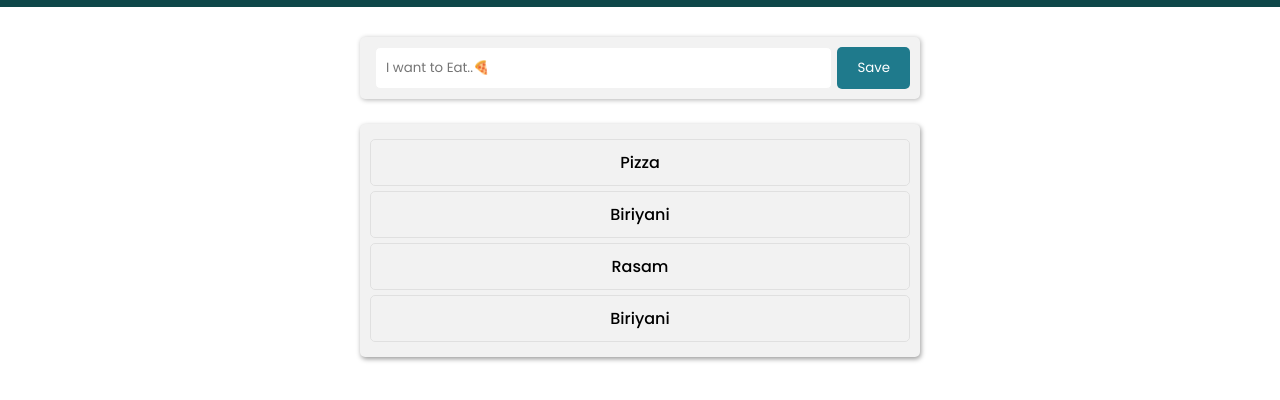
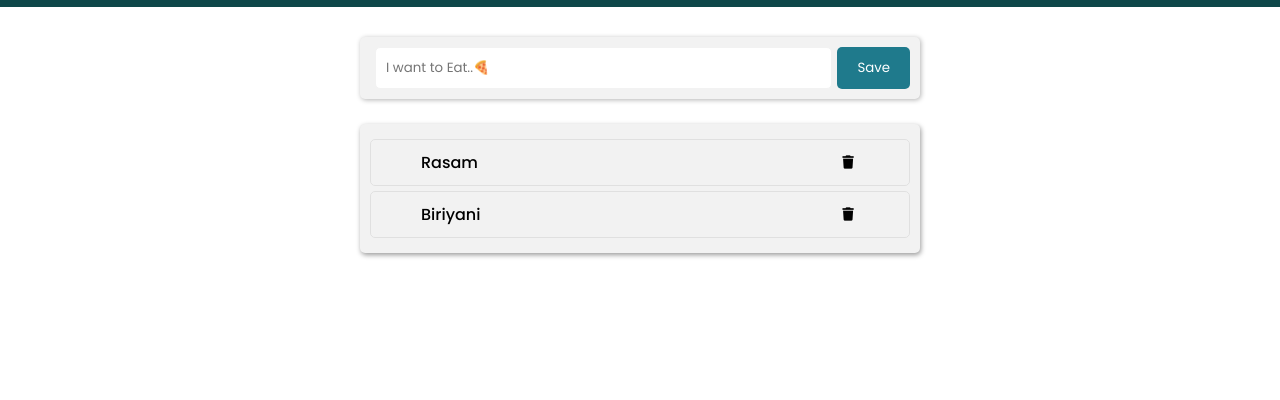
Before and after one commit to Jayavel2005/javascript, a plain HTML site: page jsdom/index.html in a window 1280 px wide. Both pictures are taken after a click on the button "Save". Shown: the part 58-458 px from the top of the page. Drawn offline with Linux system fonts and the light colour scheme.

Commit message:
delete functionality added

```diff
--- a/jsdom/functionality.js
+++ b/jsdom/functionality.js
@@ -1,68 +1,71 @@
-const foodItems = document.getElementById("food-items");
-const duplicate = document.getElementById("duplicate");
-const resync = document.getElementById("resync");
+// const foodItems = document.getElementById("food-items");
+// const duplicate = document.getElementById("duplicate");
+// const resync = document.getElementById("resync");
 
-// // for (let i = 1; i <= 1000; i++) {
-// //   const foodItem = document.createElement("li");
-// //   foodItem.textContent = `Food ${i}`;
-// //   foodItem.className = "food-item";
-// //   foodItems.append(foodItem);
-// // }
+// // // for (let i = 1; i <= 1000; i++) {
+// // //   const foodItem = document.createElement("li");
+// // //   foodItem.textContent = `Food ${i}`;
+// // //   foodItem.className = "food-item";
+// // //   foodItems.append(foodItem);
+// // // }
 
 
-// // // document fragment for performance
+// // // // document fragment for performance
 
-// // when appending a new element the page will reflows to prevent this fragment is used
+// // // when appending a new element the page will reflows to prevent this fragment is used
 
-// // insertAdjacentElement
-// // insertAdjacentHtml
-// const foodItems = document.getElementById("food-items");
+// // // insertAdjacentElement
+// // // insertAdjacentHtml
+// // const foodItems = document.getElementById("food-items");
 
-// const newfood = document.createElement("li");
-// const inputFood = document.createTextNode(prompt("Enter the food item Name: "))
-// newfood.append(inputFood);
-// newfood.className = "food-item";
-// foodItems.insertAdjacentHTML("beforeend",`<li class="food-item">${newfood.textContent}</li>`)
+// // const newfood = document.createElement("li");
+// // const inputFood = document.createTextNode(prompt("Enter the food item Name: "))
+// // newfood.append(inputFood);
+// // newfood.className = "food-item";
+// // foodItems.insertAdjacentHTML("beforeend",`<li class="food-item">${newfood.textContent}</li>`)
 
 
-// const li = document.createElement("li");
-// li.textContent = "paruppu Sambar"
-// li.className = "food-item";
+// // const li = document.createElement("li");
+// // li.textContent = "paruppu Sambar"
+// // li.className = "food-item";
 
 
-// const firstEl = document.querySelector(".food-items :first-child")  // selecting a first child in the parent container
-// firstEl.replaceWith(li)  //changing the content using replace with method
+// // const firstEl = document.querySelector(".food-items :first-child")  // selecting a first child in the parent container
+// // firstEl.replaceWith(li)  //changing the content using replace with method
 
-// firstEl.parentElement.replaceChild(li, firstEl) // changing the first element using replacechild method
+// // firstEl.parentElement.replaceChild(li, firstEl) // changing the first element using replacechild method
 
-// Changing the parent container
-// const newFood = document.createElement("li")
-// newFood.textContent = "Magggi"
-// newFood.className = "food-item"
+// // Changing the parent container
+// // const newFood = document.createElement("li")
+// // newFood.textContent = "Magggi"
+// // newFood.className = "food-item"
 
 
-// foodItems.replaceChildren(newFood)
+// // foodItems.replaceChildren(newFood)
 
-//  Cloning dom elements -> returns a copy of node (tags or anything)
-// console.log(foodItems.children);
+// //  Cloning dom elements -> returns a copy of node (tags or anything)
+// // console.log(foodItems.children);
 
 
-// only clones the top of the element
-// const clonedData = foodItems.cloneNode();
-// console.log(clonedData);
+// // only clones the top of the element
+// // const clonedData = foodItems.cloneNode();
+// // console.log(clonedData);
 
-// cloneNode(true)
-// clone all of the elements and the childrens
-// const clonedData2 = foodItems.cloneNode(true)
-// console.log(clonedData2);
+// // cloneNode(true)
+// // clone all of the elements and the childrens
+// // const clonedData2 = foodItems.cloneNode(true)
+// // console.log(clonedData2);
 
-// resync.addEventListener("click",()=>{
-//     duplicate.append(clonedData2)
-//     const e = document.createElement("li")
-//     e.textContent = prompt("Enter the food Name: ")
-//     e.className = "food-item"
-//     clonedData2.append(e)
+// // resync.addEventListener("click",()=>{
+// //     duplicate.append(clonedData2)
+// //     const e = document.createElement("li")
+// //     e.textContent = prompt("Enter the food Name: ")
+// //     e.className = "food-item"
+// //     clonedData2.append(e)
 
-// })
+// // })
 
-// appending values to the cloned
+// // appending values to the cloned
+
+
+// // removing dom elements
--- a/jsdom/index.html
+++ b/jsdom/index.html
@@ -1,12 +1,16 @@
 <!DOCTYPE html>
 <html lang="en">
+
 <head>
     <meta charset="UTF-8">
     <meta name="viewport" content="width=device-width, initial-scale=1.0">
     <title>Food Cook App</title>
     <link rel="stylesheet" href="/javascript/jsdom/style.css">
-    <link rel="stylesheet" href="https://cdnjs.cloudflare.com/ajax/libs/font-awesome/6.6.0/css/all.min.css" integrity="sha512-Kc323vGBEqzTmouAECnVceyQqyqdsSiqLQISBL29aUW4U/M7pSPA/gEUZQqv1cwx4OnYxTxve5UMg5GT6L4JJg==" crossorigin="anonymous" referrerpolicy="no-referrer" />
+    <link rel="stylesheet" href="https://cdnjs.cloudflare.com/ajax/libs/font-awesome/6.6.0/css/all.min.css"
+        integrity="sha512-Kc323vGBEqzTmouAECnVceyQqyqdsSiqLQISBL29aUW4U/M7pSPA/gEUZQqv1cwx4OnYxTxve5UMg5GT6L4JJg=="
+        crossorigin="anonymous" referrerpolicy="no-referrer" />
 </head>
+
 <body>
 
     <header>
@@ -16,12 +20,12 @@
     <main id="main-container" class="main-container">
 
         <!-- Alert Message for successfully adding food -->
-         <!-- <div class="alert-message">
+        <!-- <div class="alert-message">
             <p>Food is successfully Updated!</p>
          </div> -->
 
-         <!-- Alert Message for un successfully adding food -->
-          <!-- <div class="error-alert">
+        <!-- Alert Message for un successfully adding food -->
+        <!-- <div class="error-alert">
             <div class="error-alert-message">
                 <p>Please Add a food Item 🍕</p>
             </div>
@@ -39,14 +43,17 @@
 
         <div class="food-container">
             <ul class="food-items" id="food-items">
-                <li class="food-item">Pizza</li>
-                <li class="food-item">Biriyani</li>
-                <li class="food-item">Rasam</li>
+                <li class="food-item">
+                    <div>Rasam</div>
+                    <button class="cancel-btn" onclick="deleteFood(event)"><i class="fa-solid fa-trash"></i></button>
+                </li>
             </ul>
         </div>
+
     </main>
 
-    <script src="/javascript/jsdom/main.js"></script>
-    <script src="/javascript/jsdom/functionality.js"></script>
+    <script async src="/javascript/jsdom/main.js"></script>
+    <script defer src="/javascript/jsdom/functionality.js"></script>
 </body>
+
 </html>
--- a/jsdom/main.js
+++ b/jsdom/main.js
@@ -1,7 +1,7 @@
 // import "./functionality";
 const inputFood = document.getElementById("inputFood");
 
-const foodItems = document.getElementById("food-items");
+const foodItemsContainer = document.getElementById("food-items");
 
 const mainContainer = document.getElementById("main-container");
 
@@ -24,17 +24,41 @@ mainContainer.prepend(unsuccessAlert);
 
 const saveBtn = document.getElementById("saveBtn");
 
-const fragment = document.createDocumentFragment();
+
 
 saveBtn.addEventListener("click", () => {
-  const foodItem = inputFood.value;
-  if (foodItem !== "") {
-    const newFood = document.createElement("li");
-    newFood.append(foodItem);
-    newFood.textContent = foodItem;
-    newFood.className = "food-item";
-    fragment.append(newFood);
-    foodItems.appendChild(fragment)
+  const foodItemValue = inputFood.value;
+  if (foodItemValue !== "") {
+
+    // <li class="food-item">
+    // <div>Rasam</div>
+    // <button class="cancel-btn" onclick="deleteFood(event)"><i class="fa-solid fa-trash"></i></button>
+    // </li>
+    const foodList = document.createElement("li");
+    foodList.className = 'food-item';
+    const foodName = document.createElement("div");
+    foodName.textContent = foodItemValue;
+    const foodDeleteBtn = document.createElement("button");
+    foodDeleteBtn.className = 'cancel-btn';
+    foodDeleteBtn.innerHTML =   `<i class="fa-solid fa-trash"></i>`;
+    foodDeleteBtn.setAttribute("onclick","deleteFood(event)");
+    console.log(foodDeleteBtn);
+    foodList.append(foodName, foodDeleteBtn);
+    foodItemsContainer.append(foodList);
+
+
+
+    // console.log(foodName);
+    console.log(foodList);
+
+
+
+
+
+
+
+
+
     // foodItems.append(newFood);
     inputFood.value = "";
     successAlert.style.display = "block";
@@ -59,3 +83,18 @@ saveBtn.addEventListener("click", () => {
     }, 1500);
   }
 });
+
+
+// item deletion
+
+// <li class="food-item">
+// <div>Rasam</div>
+// <button class="cancel-btn" onclick="deleteFood(event)"><i class="fa-solid fa-trash"></i></button>
+// </li>
+
+
+function deleteFood(event) {
+  let foodItem = event.target.parentElement.parentElement;
+  foodItem.remove()
+
+}
--- a/jsdom/style.css
+++ b/jsdom/style.css
@@ -85,6 +85,9 @@ header{
     border-radius : 5px;
     transition: background-color 0.3s ease-in-out;
     font-weight : 500;
+
+    display: flex;
+    justify-content: space-between;
 }
 
 .food-items .food-item:hover{
@@ -129,10 +132,14 @@ header{
 }
 
 /* error cancel button */
-/* .cancel-btn{
+.cancel-btn{
     padding : 0px 5px;
     background : none;
     border : none;
     cursor : pointer;
+    color : #000000;
+    transition: 0.5s;
+}
+.cancel-btn:hover{
     color : #fff;
-} */
+}
```
